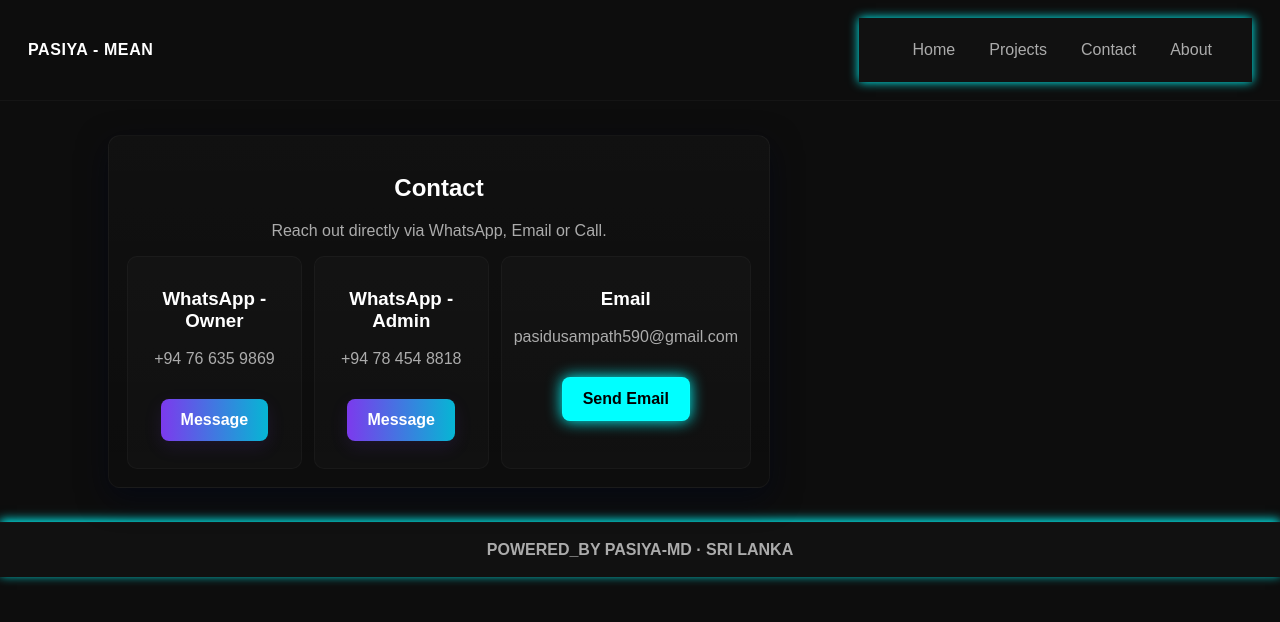
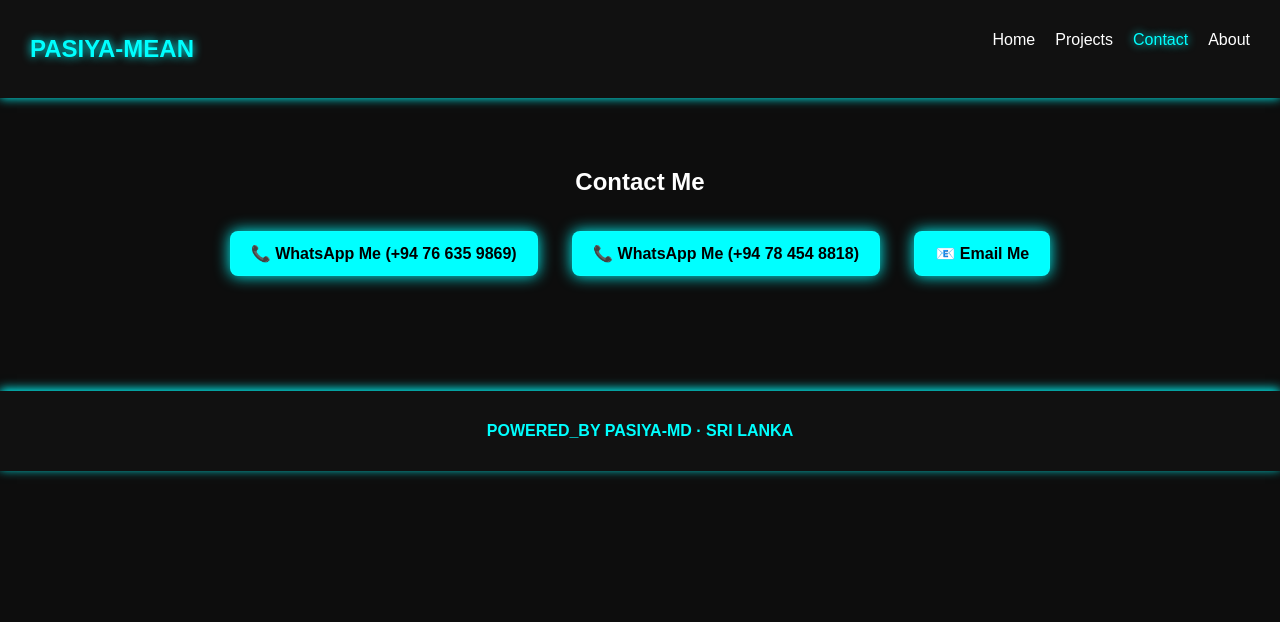
Before and after one commit to pasidu10/pasiya-md-v21, a plain HTML site: page contact.html in a window 1280 px wide. Drawn offline with Linux system fonts and the light colour scheme.

Commit message:
Update contact.html

```diff
--- a/contact.html
+++ b/contact.html
@@ -1,50 +1,33 @@
-<!doctype html>
+<!DOCTYPE html>
 <html lang="en">
 <head>
-  <meta charset="utf-8" />
-  <meta name="viewport" content="width=device-width,initial-scale=1" />
-  <title>PASIYA - MEAN | Contact</title>
-  <link rel="stylesheet" href="style.css" />
+  <meta charset="UTF-8">
+  <meta name="viewport" content="width=device-width, initial-scale=1.0">
+  <title>PASIYA-MEAN | Contact</title>
+  <link rel="stylesheet" href="style.css">
 </head>
 <body>
-  <header class="site-header">
-    <div class="brand">PASIYA - MEAN</div>
-    <nav class="main-nav">
-      <a href="index.html">Home</a>
-      <a href="projects.html">Projects</a>
-      <a href="contact.html">Contact</a>
-      <a href="about.html">About</a>
-    </nav>
-  </header>
+  <nav>
+    <h1>PASIYA-MEAN</h1>
+    <ul>
+      <li><a href="index.html">Home</a></li>
+      <li><a href="projects.html">Projects</a></li>
+      <li><a href="contact.html" class="active">Contact</a></li>
+      <li><a href="about.html">About</a></li>
+    </ul>
+  </nav>
 
-  <main class="container">
-    <section class="card">
-      <h2>Contact</h2>
-      <p class="muted">Reach out directly via WhatsApp, Email or Call.</p>
+  <section class="content">
+    <h2>Contact Me</h2>
+    <div class="buttons">
+      <a href="https://wa.me/94766359869" class="btn">📞 WhatsApp Me (+94 76 635 9869)</a>
+      <a href="https://wa.me/94784548818" class="btn">📞 WhatsApp Me (+94 78 454 8818)</a>
+      <a href="mailto:pasidusampath590@gmail.com" class="btn">📧 Email Me</a>
+    </div>
+  </section>
 
-      <div class="contact-grid">
-        <div class="contact-card">
-          <h3>WhatsApp - Owner</h3>
-          <p class="muted">+94 76 635 9869</p>
-          <a class="btn primary" id="contactWa1" href="#">Message</a>
-        </div>
-
-        <div class="contact-card">
-          <h3>WhatsApp - Admin</h3>
-          <p class="muted">+94 78 454 8818</p>
-          <a class="btn primary" id="contactWa2" href="#">Message</a>
-        </div>
-
-        <div class="contact-card">
-          <h3>Email</h3>
-          <p class="muted">pasidusampath590@gmail.com</p>
-          <a class="btn" id="contactMail" href="mailto:pasidusampath590@gmail.com">Send Email</a>
-        </div>
-      </div>
-    </section>
-  </main>
-
-  <footer class="site-footer">POWERED_BY <strong>PASIYA-MD</strong> · SRI LANKA</footer>
-  <script src="script.js"></script>
+  <footer>
+    <p>POWERED_BY PASIYA-MD · SRI LANKA</p>
+  </footer>
 </body>
 </html>
```
